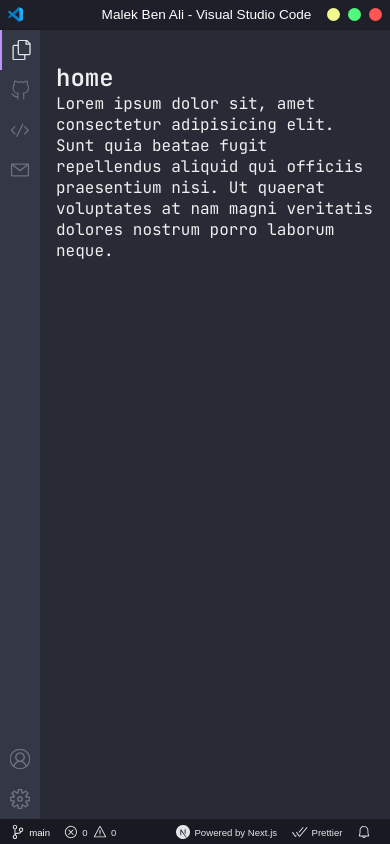
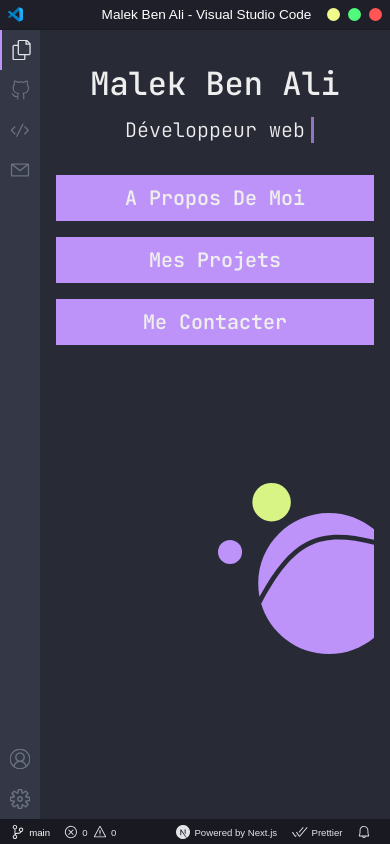
Before and after one commit to malekbena/malek_code, a Next.js app in the folder client/: page / in a window 390 px wide. Built offline with nearby package versions, Linux system fonts and the light colour scheme.

Commit message:
client: HomePage content

```diff
--- a/client/src/app/page.js
+++ b/client/src/app/page.js
@@ -1,10 +1,30 @@
-export default function Home() {
+import Link from 'next/link'
+import Illustration from '@/components/Illustration'
+import { CustomLink } from '@/components/Buttons'
+import styles from '@/styles/HomePage.module.css'
+
+export default function HomePage() {
   return (
-    <div className='sections'>
-      <section className="index_section" id="home">
-        <h2>home</h2>
-        <p>Lorem ipsum dolor sit, amet consectetur adipisicing elit. Sunt quia beatae fugit repellendus aliquid qui officiis praesentium nisi. Ut quaerat voluptates at nam magni veritatis dolores nostrum porro laborum neque.</p>
-      </section>
-    </div>
-  )
+    <>
+      <div className={styles.container}>
+        <div className={styles.background}>
+          <p>I BUILD</p>
+          <p>WEBSITES</p>
+        </div>
+        <div className={styles.foreground}>
+          <div className={styles.content}>
+            <h3 className={styles.name}>Malek Ben Ali</h3>
+            <h6 className={styles.bio}>Développeur web</h6>
+            <div className={styles.links}>
+              <CustomLink text="A Propos De Moi" href="/about" />
+              <CustomLink text="Mes Projets" href="/projects" />
+              <CustomLink text="Me Contacter" href="/contact" />
+            </div>
+
+          </div>
+          <Illustration className={styles.illustration} />
+        </div>
+      </div>
+    </>
+  );
 }
--- a/client/src/app/projects/@modal/(..)projects/[id]/page.js
+++ b/client/src/app/projects/@modal/(..)projects/[id]/page.js
@@ -17,14 +17,13 @@
         <Modal>
             <Carousel images={images} />
             <h4 className={styles.project__title}> {project.title} </h4>
-            <p className={styles.project__subtitle}> {project.description} </p>
             <p> {project.full_description} </p>
             <Tags tags={project.technologies} />
             <div className='cta'>
                 {project.source_code && (
                     <ExternalLink text='Code Source' href={project.source_code} />
                 )}
-                <ExternalLink text='Live Demo' href={project.link} />
+                <ExternalLink text='Live Demo' outlined href={project.link} />
             </div>
         </Modal>
     );
--- a/client/src/app/projects/[id]/page.js
+++ b/client/src/app/projects/[id]/page.js
@@ -19,8 +19,7 @@
                 <Carousel images={images} />
             </div>
             <h4 className={styles.project__title}> {project.title} </h4>
-            <p className={styles.project__subtitle}> {project.description} </p>
-            <p> {project.full_description} </p>
+            <p className={styles.project__text}> {project.full_description} </p>
             <Tags tags={project.technologies} />
             <div className={styles.project__links}>
                 <div className='cta'>
@@ -29,7 +28,7 @@
                     )}
                     <ExternalLink text='Live Demo' href={project.link} />
                 </div>
-                <CustomLink text='Voir tous les projets' href={`/projects`} />
+                <CustomLink text='Voir tous les projets' outlined href={`/projects`} />
             </div>
         </>
     )
--- a/client/src/components/Buttons.js
+++ b/client/src/components/Buttons.js
@@ -7,11 +7,11 @@
     )
 }
 
-export const CustomLink = ({ text, href }) => {
+export const CustomLink = ({ text, href, outlined }) => {
     return (
         <Link
             href={href}
-            className={styles.outlined}
+            className={outlined ? styles.outlined : styles.button}
         >
             {text}
         </Link>
--- /dev/null
+++ b/client/src/components/Illustration.js
@@ -0,0 +1,23 @@
+function Illustration(props) {
+    return (
+        <svg
+            width={486}
+            height={534}
+            viewBox="0 0 486 534"
+            fill="none"
+            xmlns="http://www.w3.org/2000/svg"
+            {...props}
+        >
+            <circle cx={167} cy={60} r={60} fill="#D7F484" />
+            <circle cx={37.5} cy={215.5} r={37.5} fill="currentColor" />
+            <path
+                fillRule="evenodd"
+                clipRule="evenodd"
+                d="M486 144.469c-38.145-31.86-87.255-51.033-140.842-51.033-121.415 0-219.842 98.427-219.842 219.842 0 14.167 1.34 28.02 3.9 41.441 47.414-86.154 91.678-142.17 146.717-170.767 56.069-29.132 121.816-29.08 210.067-6.68v-32.803zm0 48.288v289.33c-38.145 31.86-87.255 51.033-140.842 51.033-100.321 0-184.947-67.197-211.325-159.037l1.502.805c49.937-93.22 94.046-149.844 147.514-177.625 52.014-27.025 114.411-27.498 203.151-4.506z"
+                fill="currentColor"
+            />
+        </svg>
+    );
+}
+
+export default Illustration;
--- a/client/src/components/ProjectCard.js
+++ b/client/src/components/ProjectCard.js
@@ -25,7 +25,7 @@
                         )}
                         <ExternalLink text='Live Demo' href={project.link} />
                     </div>
-                    <CustomLink text='En savoir plus' href={`/projects/${project._id}`} />
+                    <CustomLink text='En savoir plus' outlined href={`/projects/${project._id}`} />
                 </div>
             </div>
         </div>
--- a/client/src/styles/Buttons.module.css
+++ b/client/src/styles/Buttons.module.css
@@ -2,11 +2,11 @@
     background: var(--accent-color);
     font-size: 1.25rem;
     padding: 0.5rem 1rem;
-    margin-right: 1.5rem;
     color: #eee;
     font-weight: 600;
-    border: none;
+    border: 2px solid var(--accent-color);
     cursor: pointer;
+    text-decoration: none;
 }
 
 .outlined {
--- /dev/null
+++ b/client/src/styles/HomePage.module.css
@@ -0,0 +1,214 @@
+@import url('https://fonts.googleapis.com/css2?family=Montserrat:wght@900&display=swap');
+
+.container {
+    display: flex;
+    justify-content: center;
+    height: 75vh;
+    flex-direction: column;
+    position: relative;
+}
+
+.background {
+    font-size: 10rem;
+    font-family: 'Montserrat';
+    line-height: 1.1;
+    color: var(--bg-text);
+    position: absolute;
+    z-index: 1;
+}
+
+.foreground {
+    z-index: 2;
+    display: flex;
+    color: var(--accent-color);
+    justify-content: space-between;
+    align-items: center;
+}
+
+.name {
+    color: #eee;
+    font-size: 3.5rem;
+    font-weight: 500;
+    margin-bottom: 0.5rem;
+}
+
+.bio {
+    width: max-content;
+    color: #eee;
+    font-size: 1.5rem;
+    font-weight: 300;
+    margin-bottom: 3rem;
+    position: relative;
+}
+
+.bio::before,
+.bio::after {
+    content: '';
+    position: absolute;
+    top: 0;
+    right: 0;
+    bottom: 0;
+    left: 0;
+}
+
+.bio::before {
+    background: var(--main-bg);
+    animation: typewriter 2.5s steps(24) 500ms forwards;
+}
+
+.bio::after {
+    margin-left: 0.4rem;
+    width: 0.125em;
+    background: var(--accent-color);
+    animation: typewriter 2.5s steps(24) 500ms forwards,
+        blink 750ms steps(24) infinite;
+}
+
+@keyframes typewriter {
+    to {
+        left: 100%;
+    }
+}
+
+@keyframes blink {
+    to {
+        background: transparent;
+    }
+}
+
+.illustration {
+    height: 500px;
+    width: 460px;
+}
+
+/* 4K Screens */
+@media screen and (min-width: 2000px) {
+    .background {
+        font-size: 8.5rem;
+    }
+
+    .content {
+        padding: 0 3rem;
+    }
+
+    .name {
+        font-size: 6rem;
+    }
+
+    .bio {
+        font-size: 3rem;
+        margin-bottom: 5rem;
+    }
+
+    .button {
+        font-size: 2rem;
+    }
+
+    .outlined {
+        font-size: 2rem;
+    }
+
+    .illustration {
+        height: 900px;
+        width: 700px;
+    }
+}
+
+/* iPad Pro */
+@media screen and (max-width: 1100px) {
+    .background {
+        display: none;
+    }
+
+    .container {
+        display: block;
+    }
+
+    .foreground {
+        margin: 4rem 0;
+        display: block;
+        text-align: center;
+    }
+
+    .name {
+        font-size: 4rem;
+    }
+
+    .bio {
+        font-size: 1.75rem;
+        margin: 0.75rem auto 3rem;
+    }
+
+    .illustration {
+        position: absolute;
+        bottom: -50px;
+        right: 0;
+        height: 700px;
+        width: 600px;
+    }
+}
+.links{
+    display: flex;
+    gap: 1rem;
+}
+
+/* iPad */
+@media screen and (max-width: 900px) {
+    .foreground {
+        margin: 2rem 0;
+    }
+
+    .name {
+        font-size: 3rem;
+        margin-bottom: 0.5rem;
+    }
+
+    .bio {
+        font-size: 1.5rem;
+    }
+
+    .illustration {
+        height: 550px;
+        width: 420px;
+        bottom: -50px;
+    }
+}
+
+@media screen and (orientation: landscape) and (max-width: 1050px) {
+    .container {
+        display: flex;
+    }
+
+    .illustration {
+        display: none;
+    }
+}
+
+/* Phone */
+@media screen and (max-width: 600px) {
+    .foreground {
+        margin: 0;
+    }
+
+    .name {
+        font-size: 2rem;
+    }
+
+    .bio {
+        font-size: 1.25rem;
+        margin-bottom: 2rem;
+    }
+
+    .links{
+        flex-direction: column;
+    }
+
+    .illustration {
+        position: absolute;
+        bottom: 0;
+        right: 0;
+        width: 40vw;
+        height: 30vh;
+        z-index: 1;
+    }
+}
```
Also changed, not shown: client/src/app/about/page.js (+6 -4 lines), client/src/components/ButtonsCarousel.js (deleted, +0 -76 lines), client/src/styles/ProjectPage.module.css (+8 -2 lines).
